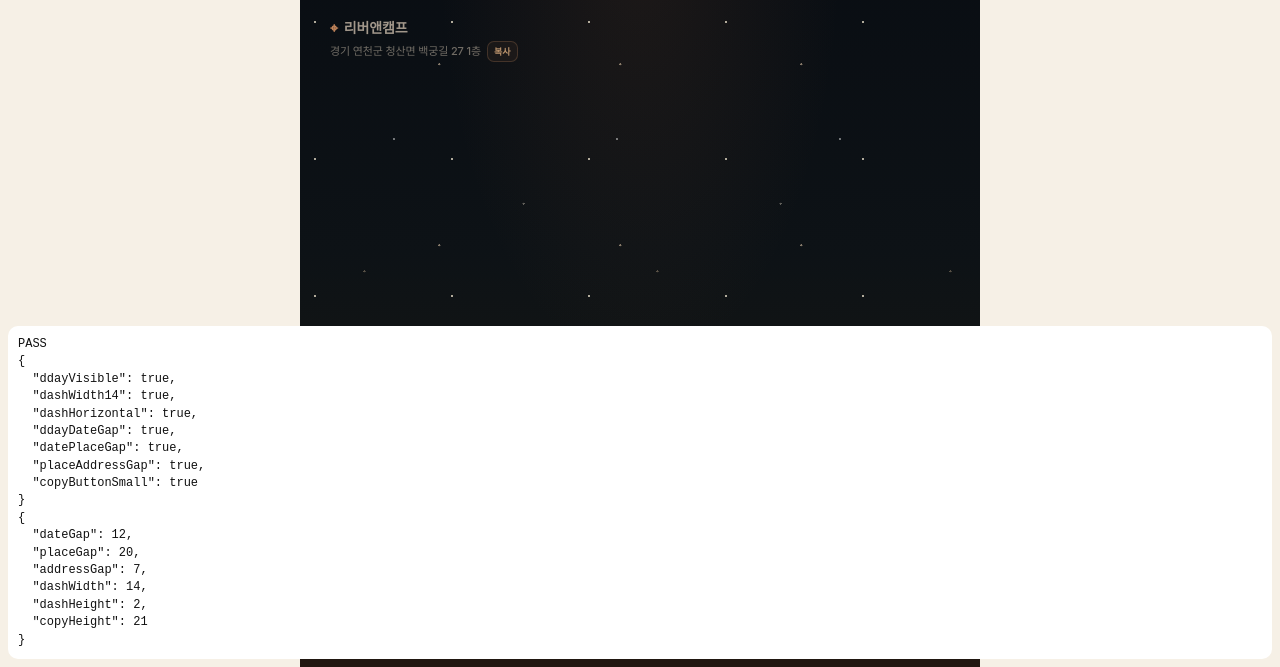
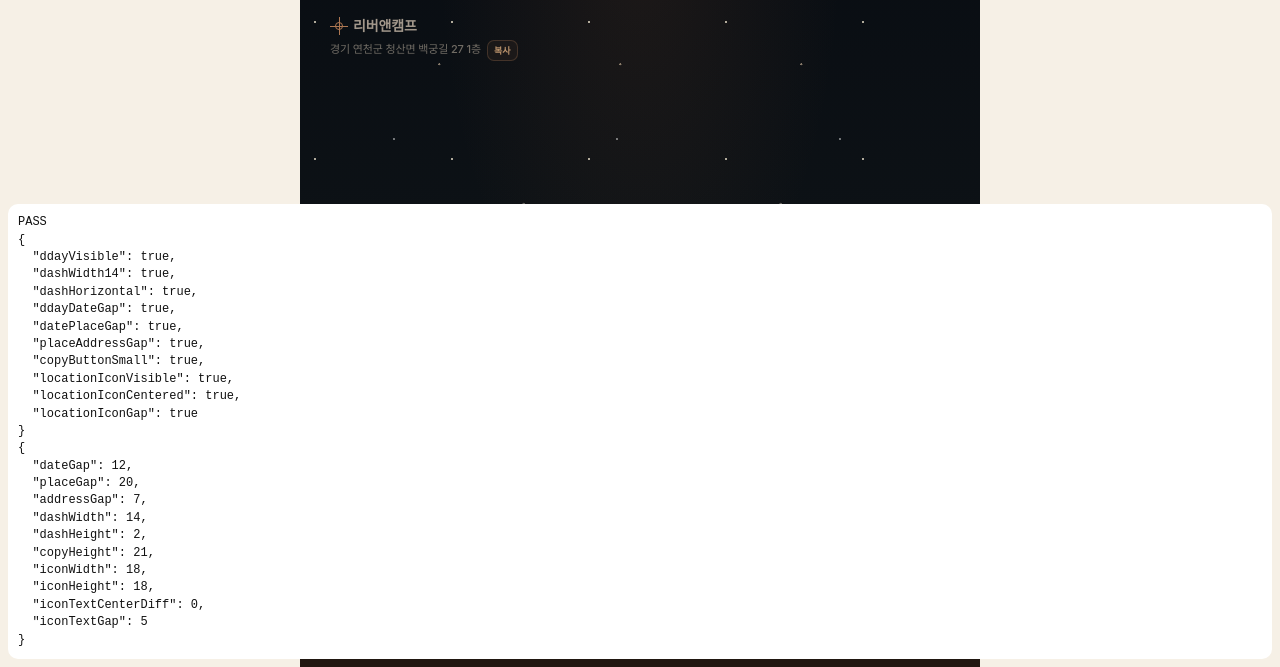
Before and after one commit to ureka01-creator/camping-planner, a plain HTML site: page qa/header-smoke.html in a window 1280 px wide. Shown: the part 133-800 px from the top of the page. Drawn offline with nearby package versions, Linux system fonts and the light colour scheme; a web font is replaced by a local one.

Commit message:
Verify campground icon text alignment

```diff
--- a/qa/header-smoke.html
+++ b/qa/header-smoke.html
@@ -11,6 +11,7 @@
   <link rel="stylesheet" href="../css/app.css" />
   <link rel="stylesheet" href="../css/home-v3.css" />
   <link rel="stylesheet" href="../css/home-v3.8.css" />
+  <link rel="stylesheet" href="../css/home-v3.9.css" />
   <style>
     body { margin:0; }
     #qaResult { position:fixed; z-index:999; left:8px; right:8px; bottom:8px; margin:0; padding:10px; border-radius:10px; background:#fff; color:#111; font:12px/1.45 monospace; white-space:pre-wrap; }
@@ -25,7 +26,10 @@
         </h1>
         <div class="trip-meta">
           <span id="tripDates" class="trip-dates">9/11 FRI - 9/13 SUN</span>
-          <span id="tripLocation" class="trip-location">리버앤캠프</span>
+          <div class="trip-location-row">
+            <span class="trip-location-icon" aria-hidden="true"></span>
+            <span id="tripLocation" class="trip-location">리버앤캠프</span>
+          </div>
           <div class="trip-address-row">
             <span id="tripAddress" class="trip-address">경기 연천군 청산면 백궁길 27 1층</span>
             <button class="address-copy-btn" type="button">복사</button>
@@ -44,12 +48,18 @@
         const title = rect('#tripTitle');
         const dash = rect('.dday-dash');
         const dates = rect('#tripDates');
+        const locationRow = rect('.trip-location-row');
         const location = rect('#tripLocation');
+        const locationIcon = rect('.trip-location-icon');
         const address = rect('#tripAddress');
         const copy = rect('.address-copy-btn');
         const dateGap = Math.round(dates.top - title.bottom);
-        const placeGap = Math.round(location.top - dates.bottom);
-        const addressGap = Math.round(address.top - location.bottom);
+        const placeGap = Math.round(locationRow.top - dates.bottom);
+        const addressGap = Math.round(address.top - locationRow.bottom);
+        const iconCenter = locationIcon.top + locationIcon.height / 2;
+        const textCenter = location.top + location.height / 2;
+        const iconTextCenterDiff = Math.abs(iconCenter - textCenter);
+        const iconTextGap = Math.round(location.left - locationIcon.right);
         const checks = {
           ddayVisible: title.width > 80 && title.height > 30,
           dashWidth14: dash.width >= 13 && dash.width <= 15,
@@ -57,10 +67,24 @@
           ddayDateGap: dateGap >= 0 && dateGap <= 24,
           datePlaceGap: placeGap >= 12 && placeGap <= 36,
           placeAddressGap: addressGap >= 0 && addressGap <= 10,
-          copyButtonSmall: copy.height <= 26
+          copyButtonSmall: copy.height <= 26,
+          locationIconVisible: locationIcon.width >= 16 && locationIcon.height >= 16,
+          locationIconCentered: iconTextCenterDiff <= 2,
+          locationIconGap: iconTextGap >= 3 && iconTextGap <= 7
         };
         const pass = Object.values(checks).every(Boolean);
-        const metrics = { dateGap, placeGap, addressGap, dashWidth: Math.round(dash.width), dashHeight: Math.round(dash.height), copyHeight: Math.round(copy.height) };
+        const metrics = {
+          dateGap,
+          placeGap,
+          addressGap,
+          dashWidth: Math.round(dash.width),
+          dashHeight: Math.round(dash.height),
+          copyHeight: Math.round(copy.height),
+          iconWidth: Math.round(locationIcon.width),
+          iconHeight: Math.round(locationIcon.height),
+          iconTextCenterDiff: Math.round(iconTextCenterDiff * 10) / 10,
+          iconTextGap
+        };
         document.body.dataset.qa = pass ? 'PASS' : 'FAIL';
         document.getElementById('qaResult').textContent = `${pass ? 'PASS' : 'FAIL'}\n${JSON.stringify(checks, null, 2)}\n${JSON.stringify(metrics, null, 2)}`;
       }));
```
